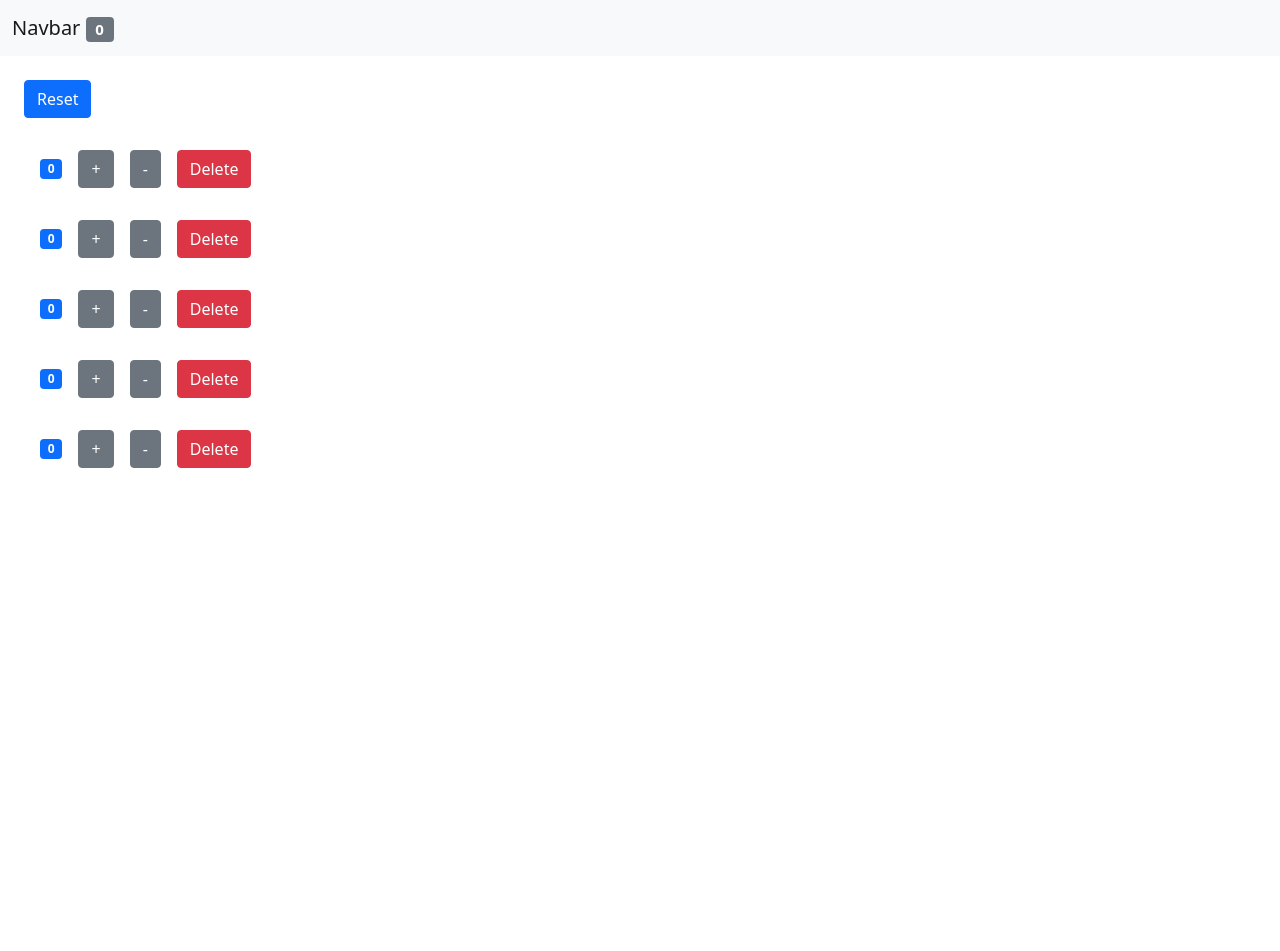
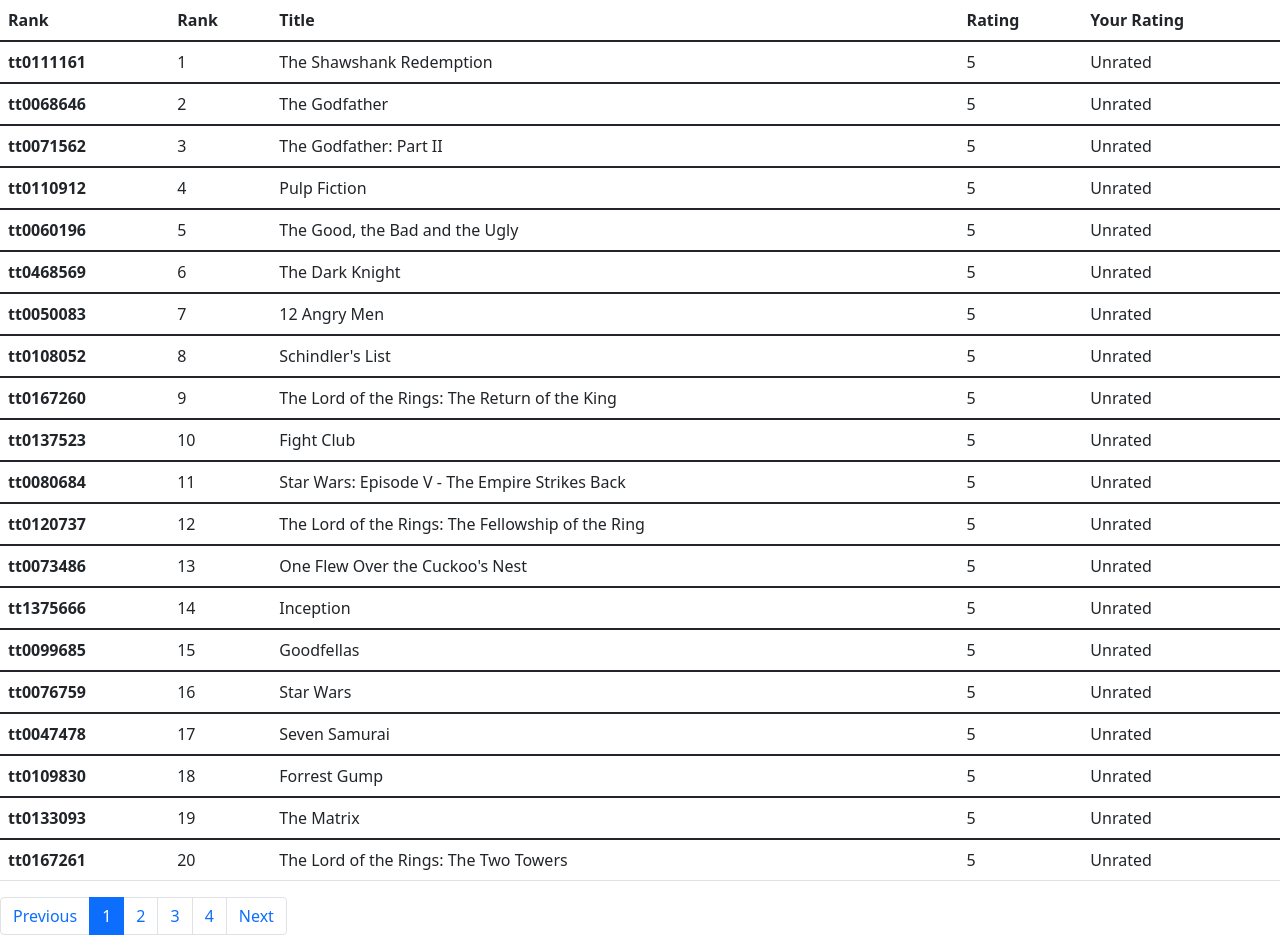
Before and after one commit to Rasujon3/counter, a React (Create React App) app: page / in a window 1280 px wide. Before the commit the page ends 800 px from the top, so only its background shows below. Built offline with nearby package versions, Linux system fonts and the light colour scheme.

Commit message:
pagination

```diff
--- a/package.json
+++ b/package.json
@@ -7,6 +7,7 @@
     "@testing-library/react": "^12.1.2",
     "@testing-library/user-event": "^13.5.0",
     "bootstrap": "^5.1.3",
+    "lodash": "^4.17.21",
     "react": "^17.0.2",
     "react-dom": "^17.0.2",
     "react-scripts": "5.0.0",
--- a/src/components/app.component.jsx
+++ b/src/components/app.component.jsx
@@ -2,6 +2,7 @@
 import Counters from "./counters.component";
 import Navbar from "./navbar.component";
 import Reset from "./reset.component";
+import Movies from "./movies.component";
 
 class App extends Component {
   state = {
@@ -49,14 +50,15 @@
   render() {
     return (
       <>
-        <Navbar noZeroItems={this.getNonZeroItems()} />
+        {/* <Navbar noZeroItems={this.getNonZeroItems()} />
         <Reset onReset={this.handleReset} />
         <Counters
           counters={this.state.counters}
           onIncrement={this.handleIncrement}
           onDecrement={this.handleDecrement}
           onDelete={this.handleDelete}
-        />
+        /> */}
+        <Movies />
       </>
     );
   }
--- /dev/null
+++ b/src/components/common/pagination.component.js
@@ -0,0 +1,33 @@
+import React, { Component } from "react";
+import _ from "lodash";
+
+class Pagination extends Component {
+  state = {};
+  render() {
+    const { total, pageCount, activePage, onChangePage } = this.props;
+    const totalPages = Math.ceil(total / pageCount);
+    const pages = _.range(1, totalPages + 1, 1);
+    return (
+      <nav aria-label="Page navigation example">
+        <ul class="pagination">
+          <li class="page-item">
+            <a class="page-link">Previous</a>
+          </li>
+          {pages.map((page) => (
+            <li
+              onClick={() => onChangePage(page)}
+              class={activePage === page ? "page-item active" : "page-item"}
+            >
+              <a class="page-link ">{page}</a>
+            </li>
+          ))}
+          <li class="page-item">
+            <a class="page-link">Next</a>
+          </li>
+        </ul>
+      </nav>
+    );
+  }
+}
+
+export default Pagination;
--- /dev/null
+++ b/src/components/movies.component.js
@@ -0,0 +1,181 @@
+import React, { Component } from "react";
+import Pagination from "./common/pagination.component";
+
+class Movies extends Component {
+  state = {
+    movies: [
+      {
+        title: "The Shawshank Redemption",
+        rank: "1",
+        id: "tt0111161",
+        rating: 5,
+      },
+      {
+        title: "The Godfather",
+        rank: "2",
+        id: "tt0068646",
+        rating: 5,
+      },
+      {
+        title: "The Godfather: Part II",
+        rank: "3",
+        id: "tt0071562",
+        rating: 5,
+      },
+      {
+        title: "Pulp Fiction",
+        rank: "4",
+        id: "tt0110912",
+        rating: 5,
+      },
+      {
+        title: "The Good, the Bad and the Ugly",
+        rank: "5",
+        id: "tt0060196",
+        rating: 5,
+      },
+      {
+        title: "The Dark Knight",
+        rank: "6",
+        id: "tt0468569",
+        rating: 5,
+      },
+      {
+        title: "12 Angry Men",
+        rank: "7",
+        id: "tt0050083",
+        rating: 5,
+      },
+      {
+        title: "Schindler's List",
+        rank: "8",
+        id: "tt0108052",
+        rating: 5,
+      },
+      {
+        title: "The Lord of the Rings: The Return of the King",
+        rank: "9",
+        id: "tt0167260",
+        rating: 5,
+      },
+      {
+        title: "Fight Club",
+        rank: "10",
+        id: "tt0137523",
+        rating: 5,
+      },
+      {
+        title: "Star Wars: Episode V - The Empire Strikes Back",
+        rank: "11",
+        id: "tt0080684",
+        rating: 5,
+      },
+      {
+        title: "The Lord of the Rings: The Fellowship of the Ring",
+        rank: "12",
+        id: "tt0120737",
+        rating: 5,
+      },
+      {
+        title: "One Flew Over the Cuckoo's Nest",
+        rank: "13",
+        id: "tt0073486",
+        rating: 5,
+      },
+      {
+        title: "Inception",
+        rank: "14",
+        id: "tt1375666",
+        rating: 5,
+      },
+      {
+        title: "Goodfellas",
+        rank: "15",
+        id: "tt0099685",
+        rating: 5,
+      },
+      {
+        title: "Star Wars",
+        rank: "16",
+        id: "tt0076759",
+        rating: 5,
+      },
+      {
+        title: "Seven Samurai",
+        rank: "17",
+        id: "tt0047478",
+        rating: 5,
+      },
+      {
+        title: "Forrest Gump",
+        rank: "18",
+        id: "tt0109830",
+        rating: 5,
+      },
+      {
+        title: "The Matrix",
+        rank: "19",
+        id: "tt0133093",
+        rating: 5,
+      },
+      {
+        title: "The Lord of the Rings: The Two Towers",
+        rank: "20",
+        id: "tt0167261",
+        rating: 5,
+      },
+    ],
+    activePage: 1,
+  };
+  handleChangePage = (page) => {
+    this.setState({ ...this.state, activePage: page });
+  };
+  render() {
+    return (
+      <>
+        <table class="table">
+          <thead>
+            <tr>
+              <th scope="col">Rank</th>
+              <th scope="col">Rank</th>
+              <th scope="col">Title</th>
+              <th scope="col">Rating</th>
+              <th scope="col">Your Rating</th>
+            </tr>
+          </thead>
+          {/* <tbody>
+          {this.state.movies.map((movie) => (
+            <tr>
+              <th scope="row">{movie.rank}</th>
+              <td>{movie.movieTitle}</td>
+              <td>{movie.imdbRating}</td>
+              <td>{movie.myRating}</td>
+            </tr>
+          ))}
+        </tbody> */}
+          {this.state.movies.map((movie) => {
+            return (
+              <tbody>
+                <tr>
+                  <th scope="row">{movie.id}</th>
+                  <td>{movie.rank}</td>
+                  <td>{movie.title}</td>
+                  <td>{movie.rating}</td>
+                  <td>{movie.my_rated ? "Rated" : "Unrated"}</td>
+                </tr>
+              </tbody>
+            );
+          })}
+        </table>
+        <Pagination
+          total={this.state.movies.length}
+          pageCount={5}
+          activePage={this.state.activePage}
+          onChangePage={this.handleChangePage}
+        />
+      </>
+    );
+  }
+}
+
+export default Movies;
```
Also changed, not shown: 1 other file (tests, documents, lock files or other folders).
